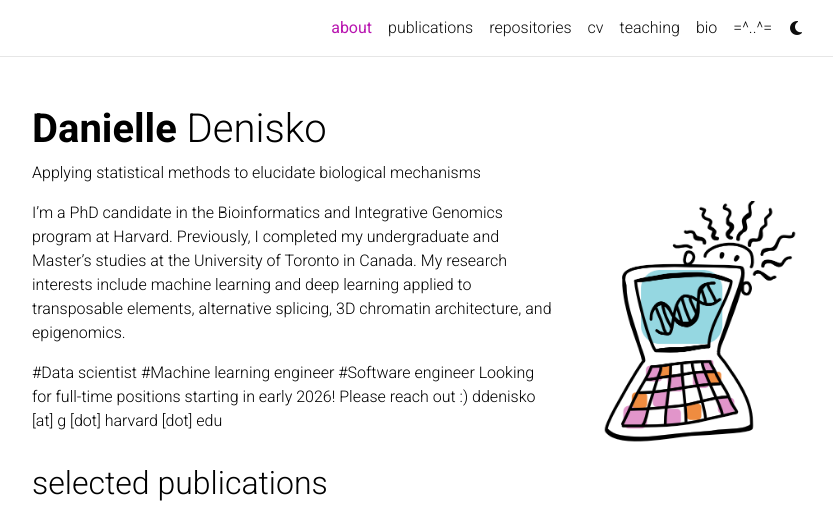
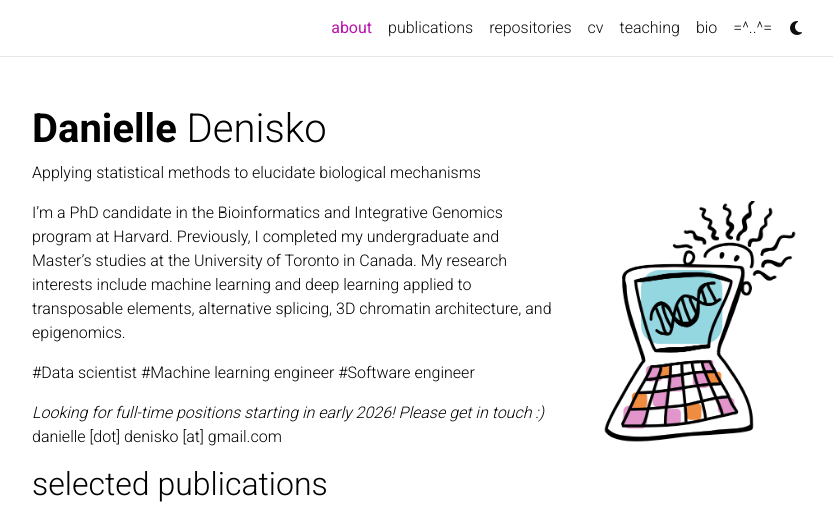
Before and after one commit to dcdxy/dcdxy.github.io, a Jekyll site: the page built from _pages/about.md, in a window 1280 px wide, cut to the strip 0-530 px from the top of the page. Shown: the whole strip, without its empty margins (223-1056 px from the left). Built offline with Jekyll 4.4.1, drawn with Linux system fonts in a browser that asks for light colours; full-size pictures stand in for the smaller copies a plugin makes; some web fonts are replaced; comment, search, counter and statistics services are not loaded; a style sheet for code colours, icons or effects is not loaded.

Commit message:
Update about.md

```diff
--- a/_pages/about.md
+++ b/_pages/about.md
@@ -19,4 +19,5 @@
 I'm a PhD candidate in the Bioinformatics and Integrative Genomics program at Harvard. Previously, I completed my undergraduate and Master's studies at the University of Toronto in Canada. My research interests include machine learning and deep learning applied to transposable elements, alternative splicing, 3D chromatin architecture, and epigenomics.
 
 \#Data scientist \#Machine learning engineer \#Software engineer
-Looking for full-time positions starting in early 2026! Please reach out :) ddenisko [at] g [dot] harvard [dot] edu
+
+<i>Looking for full-time positions starting in early 2026! Please get in touch :)</i> danielle [dot] denisko [at] gmail.com
```
